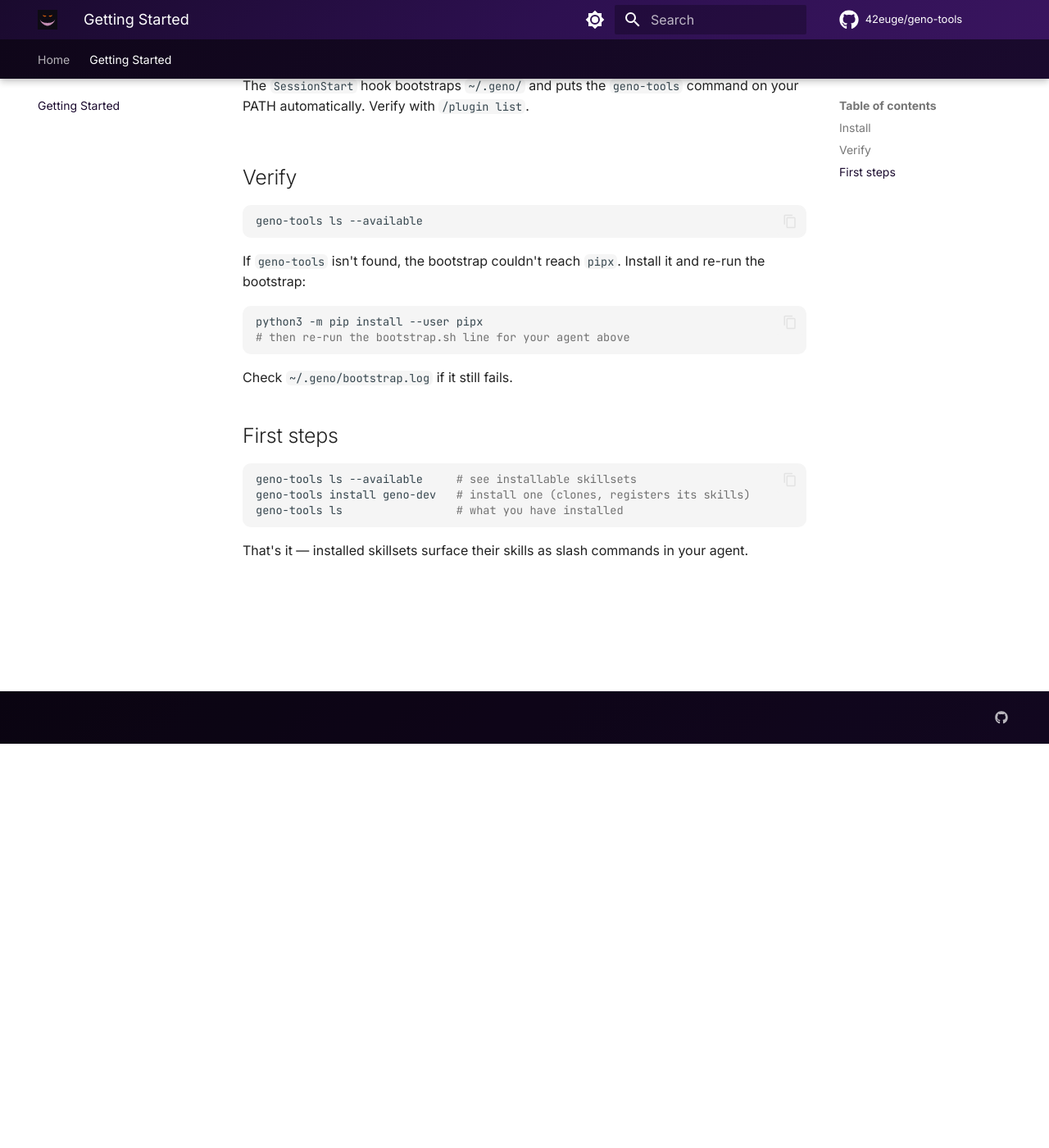
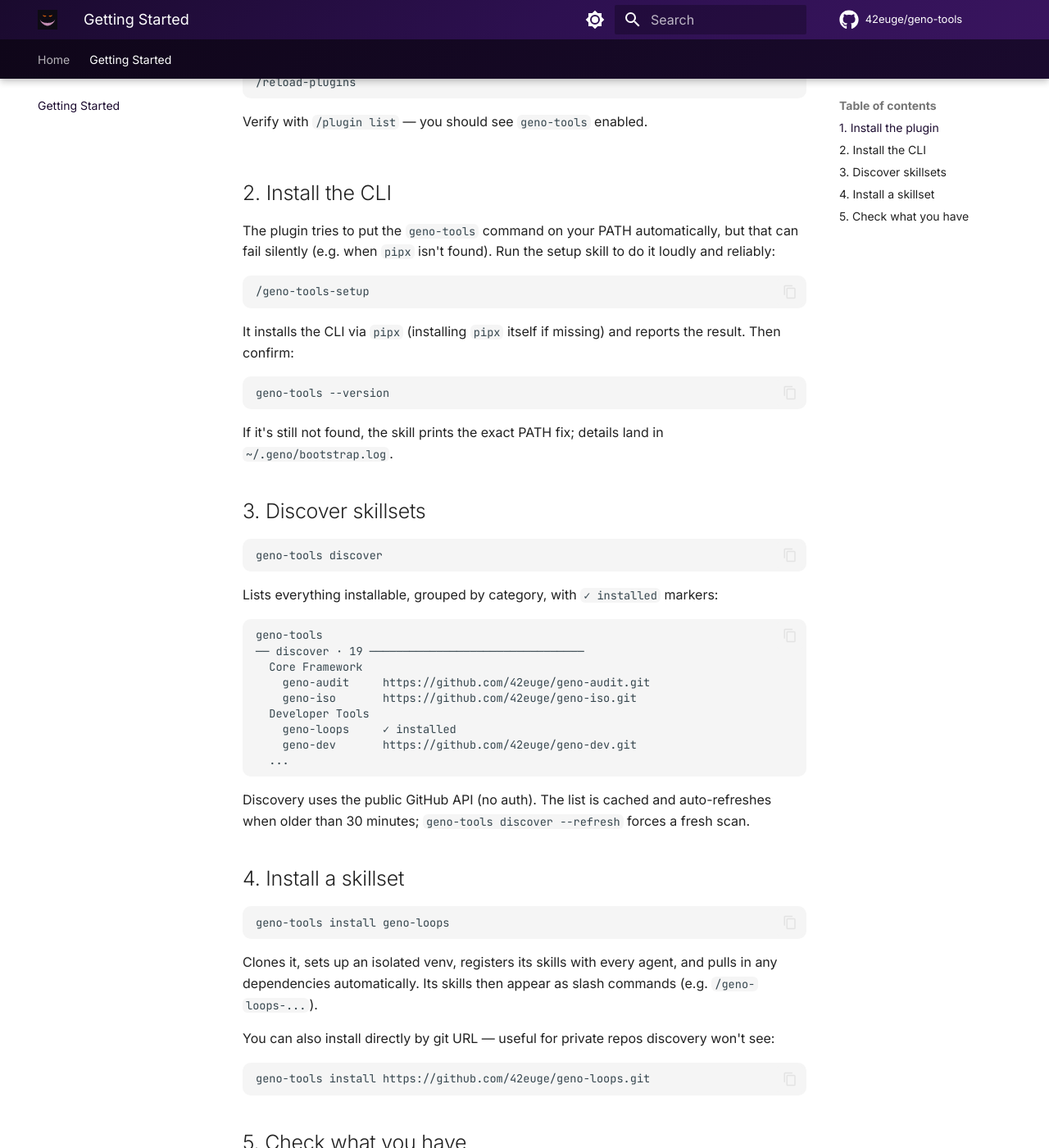
Before and after one commit to 42euge/geno-tools, an MkDocs documentation site: the page built from docs/getting-started.md, in a window 1280 px wide and 1400 px high, scrolled down 493 px. Shown: the whole window at 82% size. Built offline with MkDocs 1.6.1 and Material for MkDocs 9.7.7, drawn with Linux system fonts in a browser that asks for light colours; comment, search, counter and statistics services are not loaded; some of the changed text lies outside the part shown.

Commit message:
feat(discover): one grouped, self-refreshing discover command
Merge `available` into `discover` (you'd rather type discover, no reason for
two), group output by category, and make discovery self-refreshing.

- `geno-tools discover` — installable skillsets grouped by ecosystem category
  (read from each repo's layer.json), with ✓ installed markers. Prints the cache
  instantly; auto-refreshes via curl when the cache is missing or >30min stale;
  `--refresh` forces it.
- registry.py: add discover_now() (unauth curl GitHub API + per-repo layer.json
  category + SKILL.md probe → cache), read_full(), cache_age_seconds()/is_stale().
  No gh, no token — public repos only.
- `available` verb removed (folded into discover); `ls`=status, `ls --available`
  =discover kept as deprecated aliases. Old gh-scan _discover deleted.
- skills: manager/available → manager/discover; umbrella CLI list updated.
- docs/getting-started.md: rewritten to the verified hand-tested flow —
  install plugin → /geno-tools-setup → discover (grouped) → install → status.
- tests: category grouping, stale-refresh, ls-alias. Version 0.3.0 → 0.4.0.

155 pass; 3 pre-existing failures unrelated (init script, session hook,
version-match). mkdocs build --strict clean.

````diff
--- a/docs/getting-started.md
+++ b/docs/getting-started.md
@@ -1,67 +1,114 @@
 # Getting Started
 
-`geno-tools` is the meta package manager for the geno-* skill ecosystem. Install
-it once as a plugin in your coding agent; it then installs and manages every
-other skillset.
+`geno-tools` is the meta package manager for the geno-* skill ecosystem. You
+install it once as a plugin in your coding agent; it then discovers, installs,
+and manages every other skillset.
 
-It currently supports **Claude Code**, **Codex**, and **Antigravity CLI**.
+Supported agents: **Claude Code**, **Codex**, **Antigravity CLI**.
 
-## Install
+## 1. Install the plugin
 
 === "Claude Code"
 
-    Run inside a Claude Code session:
+    Inside a Claude Code session:
 
     ```text
     /plugin marketplace add 42euge/geno-tools
     /plugin install geno-tools@geno-tools
+    /reload-plugins
     ```
 
-    The `SessionStart` hook bootstraps `~/.geno/` and puts the `geno-tools`
-    command on your PATH automatically. Verify with `/plugin list`.
+    Verify with `/plugin list` — you should see `geno-tools` enabled.
 
 === "Codex"
 
-    Run inside a Codex session, then bootstrap once from your shell:
-
-    ```bash
+    ```text
     /plugin marketplace add 42euge/geno-tools
-    /plugins        # pick "geno-tools" and enable it
-    ```
-    ```bash
-    bash ~/.codex/plugins/cache/geno-tools/geno-tools/*/geno_tools/scripts/bootstrap.sh
+    /plugins        # pick "geno-tools", enable it
     ```
 
 === "Antigravity CLI"
 
     ```bash
     agy plugin install https://github.com/42euge/geno-tools
-    bash ~/.gemini/antigravity-cli/plugins/geno-tools/geno_tools/scripts/bootstrap.sh
     ```
 
-## Verify
+## 2. Install the CLI
+
+The plugin tries to put the `geno-tools` command on your PATH automatically, but
+that can fail silently (e.g. when `pipx` isn't found). Run the setup skill to do
+it loudly and reliably:
+
+```text
+/geno-tools-setup
+```
+
+It installs the CLI via `pipx` (installing `pipx` itself if missing) and reports
+the result. Then confirm:
 
 ```bash
-geno-tools ls --available
+geno-tools --version
 ```
 
-If `geno-tools` isn't found, the bootstrap couldn't reach `pipx`. Install it and
-re-run the bootstrap:
+If it's still not found, the skill prints the exact PATH fix; details land in
+`~/.geno/bootstrap.log`.
+
+## 3. Discover skillsets
 
 ```bash
-python3 -m pip install --user pipx
-# then re-run the bootstrap.sh line for your agent above
+geno-tools discover
 ```
 
-Check `~/.geno/bootstrap.log` if it still fails.
+Lists everything installable, grouped by category, with `✓ installed` markers:
 
-## First steps
+```
+geno-tools
+── discover · 19 ────────────────────────────────
+  Core Framework
+    geno-audit     https://github.com/42euge/geno-audit.git
+    geno-iso       https://github.com/42euge/geno-iso.git
+  Developer Tools
+    geno-loops     ✓ installed
+    geno-dev       https://github.com/42euge/geno-dev.git
+  ...
+```
+
+Discovery uses the public GitHub API (no auth). The list is cached and
+auto-refreshes when older than 30 minutes; `geno-tools discover --refresh`
+forces a fresh scan.
+
+## 4. Install a skillset
 
 ```bash
-geno-tools ls --available     # see installable skillsets
-geno-tools install geno-dev   # install one (clones, registers its skills)
-geno-tools ls                 # what you have installed
+geno-tools install geno-loops
 ```
 
-That's it — installed skillsets surface their skills as slash commands in your
-agent.
+Clones it, sets up an isolated venv, registers its skills with every agent, and
+pulls in any dependencies automatically. Its skills then appear as slash
+commands (e.g. `/geno-loops-...`).
+
+You can also install directly by git URL — useful for private repos discovery
+won't see:
+
+```bash
+geno-tools install https://github.com/42euge/geno-loops.git
+```
+
+## 5. Check what you have
+
+```bash
+geno-tools status
+```
+
+Shows each installed skillset's version, commit, and whether it's behind its
+remote:
+
+```
+geno-tools
+── installed · 2 ───────────────────────────────
+  geno-loops  0.2.0  main@94eba89  ● in-sync
+  geno-notes  0.1.0  main@5f3fb1f  ▼ behind e84fa17
+```
+
+Update what's behind with `geno-tools update` (one skillset, or all). Remove one
+with `geno-tools remove <name>`.
--- a/geno_tools/__init__.py
+++ b/geno_tools/__init__.py
@@ -1 +1 @@
-__version__ = "0.3.0"
+__version__ = "0.4.0"
--- a/genotools.yaml
+++ b/genotools.yaml
@@ -1,5 +1,5 @@
 name: geno-tools
-version: "0.3.0"
+version: "0.4.0"
 description: Installer and meta-CLI for geno-* skillsets
 requires:
   - geno-dev
--- a/package.json
+++ b/package.json
@@ -1,5 +1,5 @@
 {
   "name": "geno-tools",
-  "version": "0.3.0",
+  "version": "0.4.0",
   "type": "module"
 }
--- a/pyproject.toml
+++ b/pyproject.toml
@@ -4,7 +4,7 @@
 
 [project]
 name = "geno-tools"
-version = "0.3.0"
+version = "0.4.0"
 description = "Installer and meta-CLI for geno-* skillsets"
 requires-python = ">=3.11"
 dependencies = ["pyyaml>=6.0"]
````
Also changed, not shown: skills/geno-tools/SKILL.md (+4 -5 lines), skills/manager/available/SKILL.md (deleted, +0 -33 lines), skills/manager/discover/SKILL.md (added, +39 -0 lines), 4 other files.
